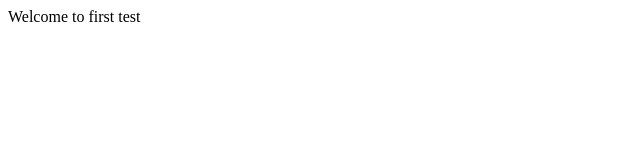
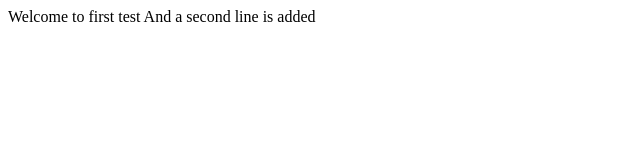
Before and after one commit to AdamMorris-UNE/AdamTest, a plain HTML site: page index.html in a window 1280 px wide. Shown: the whole page, without its empty margins (0-640 px from the left). Drawn offline with Linux system fonts and the light colour scheme.

Commit message:
test2
second change

```diff
--- a/index.html
+++ b/index.html
@@ -1,5 +1,6 @@
 <html>
 <body>
 Welcome to first test
+And a second line is added
 </body>
 </html>
```
